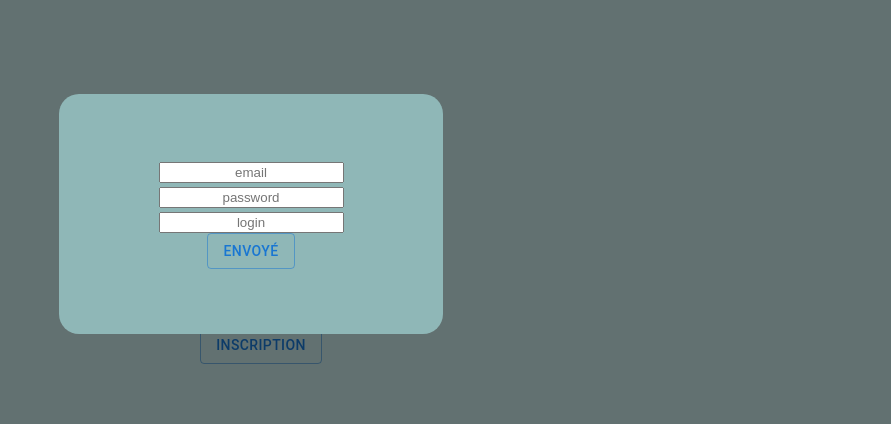
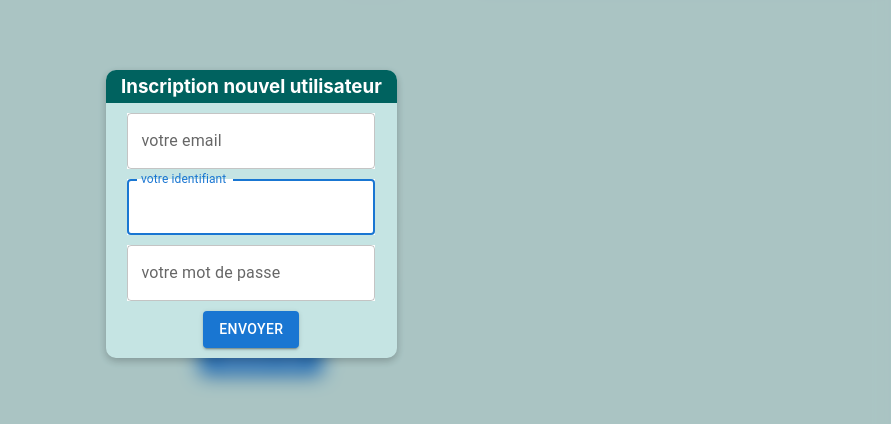
Before and after one commit to gnos28/wildcode_front, a React (Create React App) app: page /login in a window 1280 px wide. Both pictures are taken after a click on the button "INSCRIPTION". Shown: the part 186-610 px from the top of the page, without its empty margins (389-1280 px from the left). Built offline with nearby package versions, Linux system fonts and the light colour scheme; no server answers.

Commit message:
fix docker & css for login / register page

```diff
--- a/docker-compose.yml
+++ b/docker-compose.yml
@@ -5,7 +5,8 @@ services:
       context: ./
       target: dev
     volumes:
-      - .:/src
+      - ./src:/front/src
+      - ./public:/front/public
     command: npm run start
     ports:
       - "3000:3000"
--- /dev/null
+++ b/src/components/RegisterModal.module.scss
@@ -0,0 +1,17 @@
+.form {
+  display: flex;
+  align-items: center;
+  flex-direction: column;
+  justify-content: center;
+  gap: 10px;
+}
+
+.input {
+  display: flex;
+  flex-direction: column;
+  margin-top: 1%;
+  display: flex;
+  align-items: center;
+  align-content: center;
+  text-align: center;
+}
--- /dev/null
+++ b/src/components/RegisterModal.tsx
@@ -0,0 +1,89 @@
+import React, { BaseSyntheticEvent, useState } from "react";
+import { CreateUser } from "../interfaces/IUser";
+import modalStyles from "../styles/modal.module.scss";
+import styles from "./RegisterModal.module.scss";
+import { Button, TextField } from "@mui/material";
+import { userAPI } from "../api/userAPI";
+
+type RegisterModalProps = {
+  closeModal: () => void;
+  registerNewUser: (
+    emailInscription: string,
+    loginInscription: string,
+    passwordInscription: string
+  ) => Promise<JSX.Element>;
+};
+
+const RegisterModal = ({ closeModal, registerNewUser }: RegisterModalProps) => {
+  const [emailInscription, setEmailInscription] = useState("");
+  const [passwordInscription, setPasswordInscription] = useState("");
+  const [loginInscription, setLoginInscription] = useState("");
+
+  const handleModalClick = (e: BaseSyntheticEvent) => {
+    e.stopPropagation();
+  };
+
+  return (
+    <div className={modalStyles.modalBackground} onClick={closeModal}>
+      <div className={modalStyles.modalContainer} onClick={handleModalClick}>
+        <h3>Inscription nouvel utilisateur</h3>
+        <div className={styles.form}>
+          <TextField
+            id="outlined-basic"
+            label="votre email"
+            variant="outlined"
+            sx={{
+              backgroundColor: "white",
+            }}
+            value={emailInscription}
+            onChange={(e) => {
+              setEmailInscription(e.target.value);
+            }}
+            autoFocus
+          />
+          <TextField
+            id="outlined-basic"
+            label="votre identifiant"
+            variant="outlined"
+            sx={{
+              backgroundColor: "white",
+            }}
+            value={loginInscription}
+            onChange={(e) => {
+              setLoginInscription(e.target.value);
+            }}
+            autoFocus
+          />
+          <TextField
+            id="outlined-basic"
+            label="votre mot de passe"
+            variant="outlined"
+            type="password"
+            sx={{
+              backgroundColor: "white",
+            }}
+            value={passwordInscription}
+            onChange={(e) => {
+              setPasswordInscription(e.target.value);
+            }}
+          />
+          <Button
+            onClick={() =>
+              registerNewUser(
+                emailInscription,
+                loginInscription,
+                passwordInscription
+              )
+            }
+            variant="contained"
+            color="primary"
+          >
+            envoyer
+          </Button>
+        </div>
+      </div>
+    </div>
+  );
+};
+
+export default RegisterModal;
--- a/src/pages/SignIn.tsx
+++ b/src/pages/SignIn.tsx
@@ -1,22 +1,21 @@
+/* eslint-disable react-hooks/exhaustive-deps */
 import { useContext, useEffect, useState } from "react";
 import { useNavigate } from "react-router-dom";
 import styles from "./Signin.module.scss";
-import { Modal } from "@mui/material";
+import { TextField } from "@mui/material";
+import Alert from "@mui/material/Alert";
+import Stack from "@mui/material/Stack";
 import Button from "@mui/material/Button/Button";
 import { userAPI } from "../api/userAPI";
-import { CreateUser } from "../interfaces/IUser";
 import { authAPI } from "../api/authAPI";
 import UserContext from "../contexts/userContext";
-import Alert from "@mui/material/Alert";
-import Stack from "@mui/material/Stack";
+import RegisterModal from "../components/RegisterModal";
+import { CreateUser } from "../interfaces/IUser";
 
 const SignIn = () => {
   const [email, setEmail] = useState("");
   const [password, setPassword] = useState("");
   const [modal, setModal] = useState<boolean>(false);
-  const [emailInscription, setEmailInscription] = useState("");
-  const [passwordInscription, setPasswordInscription] = useState("");
-  const [loginInscription, setLoginInscription] = useState("");
   const { user, setUser } = useContext(UserContext);
 
   const navigate = useNavigate();
@@ -32,29 +31,12 @@ const SignIn = () => {
 
     navigate("/");
   };
-  const handleOpen = () => {
-    setModal(true);
-  };
 
-  const handleClose = () => {
-    setModal(false);
-  };
-
-  useEffect(() => {
-    if (token) {
-      navigate("/");
-    }
-  }, []);
-
-  const openModal = () => {
-    setModal(!modal);
-  };
-
-  const postUser = () => {
-    userAPI.create({});
-  };
-
-  const SendUser = async () => {
+  const registerNewUser = async (
+    emailInscription: string,
+    loginInscription: string,
+    passwordInscription: string
+  ) => {
     if (emailInscription && passwordInscription && !token) {
       try {
         const user: CreateUser = {
@@ -67,7 +49,7 @@ const SignIn = () => {
         console.error("error", e);
       }
     }
-    handleClose();
+    closeModal();
     return (
       <Stack sx={{ width: "100%" }} spacing={2}>
         <Alert severity="success">
@@ -77,83 +59,70 @@ const SignIn = () => {
     );
   };
 
+  const openModal = () => {
+    setModal(true);
+  };
+
+  const closeModal = () => {
+    setModal(false);
+  };
+
+  useEffect(() => {
+    if (token) {
+      navigate("/");
+    }
+  }, []);
+
   return (
+    <>
       <div className={styles.connection}>
-      <input
-        className={styles.inputCo}
-        placeholder="email"
+        <TextField
+          id="outlined-basic"
+          label="votre email"
+          variant="outlined"
+          sx={{
+            backgroundColor: "white",
+          }}
+          value={email}
           onChange={(e) => {
             setEmail(e.target.value);
           }}
-      />{" "}
-      <br />
-      <input
-        className={styles.inputCo}
+          autoFocus
+        />
+        <TextField
+          id="outlined-basic"
+          label="mot de passe"
           type="password"
-        placeholder="password"
+          variant="outlined"
+          sx={{
+            backgroundColor: "white",
+          }}
+          value={password}
           onChange={(e) => {
             setPassword(e.target.value);
           }}
-      />{" "}
-      <br />
+        />
         <div className={styles.btnco}>
           <Button
             onClick={handleLogin}
-          variant="outlined"
+            variant="contained"
             color="primary"
             size="medium"
           >
             Login
           </Button>
-        <Button onClick={handleOpen} variant="outlined" color="primary">
+          <Button onClick={openModal} variant="contained" color="primary">
             inscription
           </Button>
         </div>
-      <div>
-        <Modal
-          className={styles.modal}
-          open={modal}
-          onClose={handleClose}
-          aria-labelledby="simple-modal-title"
-          aria-describedby="simple-modal-description"
-        >
-          <div className={styles.form}>
-            <input
-              className={styles.input}
-              type="email"
-              placeholder="email"
-              onChange={(e) => {
-                setEmailInscription(e.target.value);
-              }}
+      </div>
+      {modal === true && (
+        <RegisterModal
+          closeModal={closeModal}
+          registerNewUser={registerNewUser}
         />
-            <input
-              className={styles.input}
-              type="password"
-              placeholder="password"
-              onChange={(e) => {
-                setPasswordInscription(e.target.value);
-              }}
-            />
-            <input
-              className={styles.input}
-              type="text"
-              placeholder="login"
-              onChange={(e) => {
-                setLoginInscription(e.target.value);
-              }}
-            />
-            <Button
-              onClick={SendUser}
-              variant="outlined"
-              color="primary"
-              className={styles.button}
-            >
-              envoyé
-            </Button>
-          </div>
-        </Modal>
-      </div>
-    </div>
+      )}
+    </>
   );
 };
 export default SignIn;
--- a/src/pages/Signin.module.scss
+++ b/src/pages/Signin.module.scss
@@ -1,35 +1,10 @@
 @import "../styles/variables.scss";
 
 .modal {
-  // width: 100%;
-  // height: 100%;
-  // background-color: red;
-  // z-index: 1;
   display: flex;
   align-items: center;
   justify-content: center;
 }
-.form {
-  background-color: #8fb7b7;
-  display: flex;
-  align-items: center;
-  flex-direction: column;
-  justify-content: center;
-  width: 30%;
-  border-radius: 20px;
-  height: 30%;
-}
-
-.input {
-  display: flex;
-  flex-direction: column;
-  margin-top: 1%;
-  display: flex;
-  align-items: center;
-  align-content: center;
-  text-align: center;
-}
-
 .button {
   color: white;
   margin-top: 2vh;
@@ -38,6 +13,7 @@
 .connection {
   margin-top: 25%;
   display: flex;
+  gap: 10px;
   flex-direction: column;
   justify-content: center;
   align-items: center;
@@ -55,7 +31,7 @@
 .btnco {
   display: flex;
   flex-direction: column;
+  gap: 10px;
   height: 10vh;
   justify-content: space-evenly;
-  margin-top: 25px;
 }
```
Also changed, not shown: 1 other file (tests, documents, lock files or other folders). Lines whose indentation alone changed are shown as unchanged.
